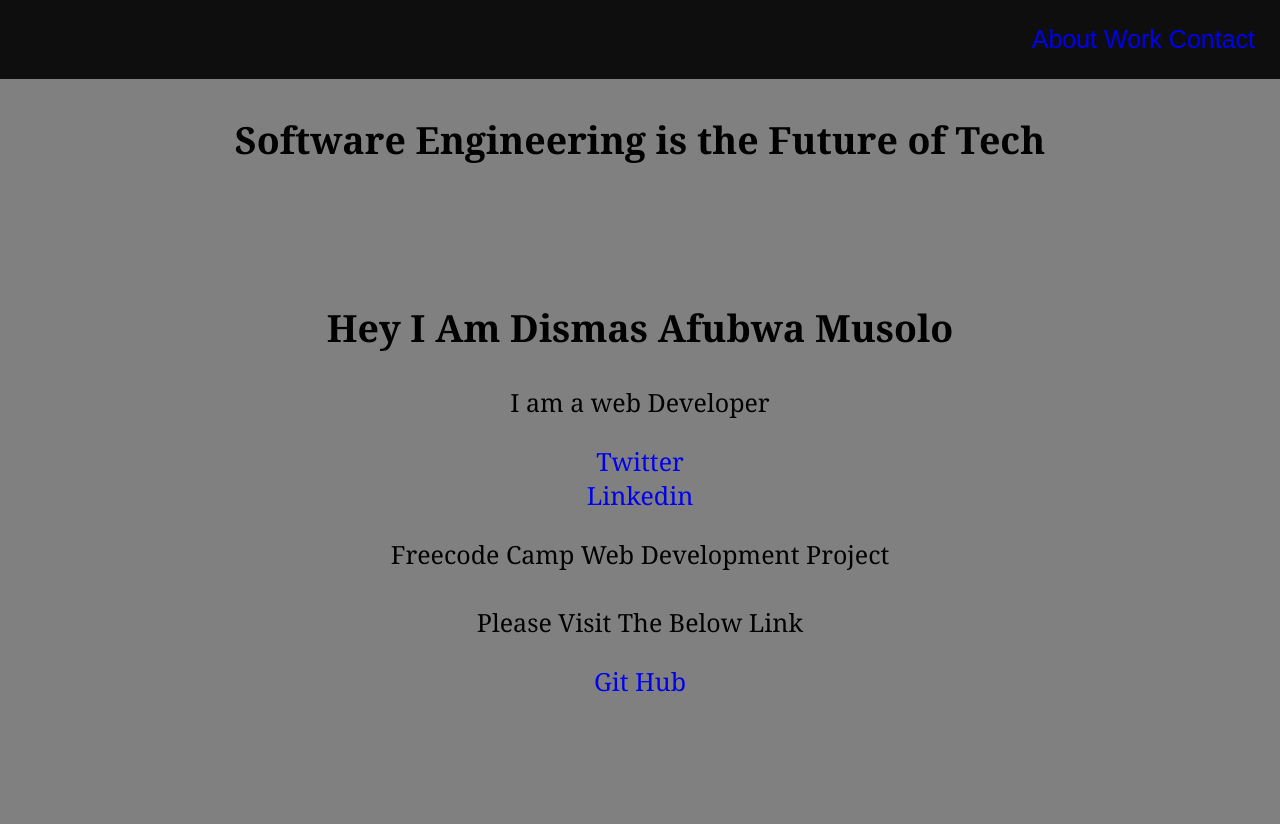
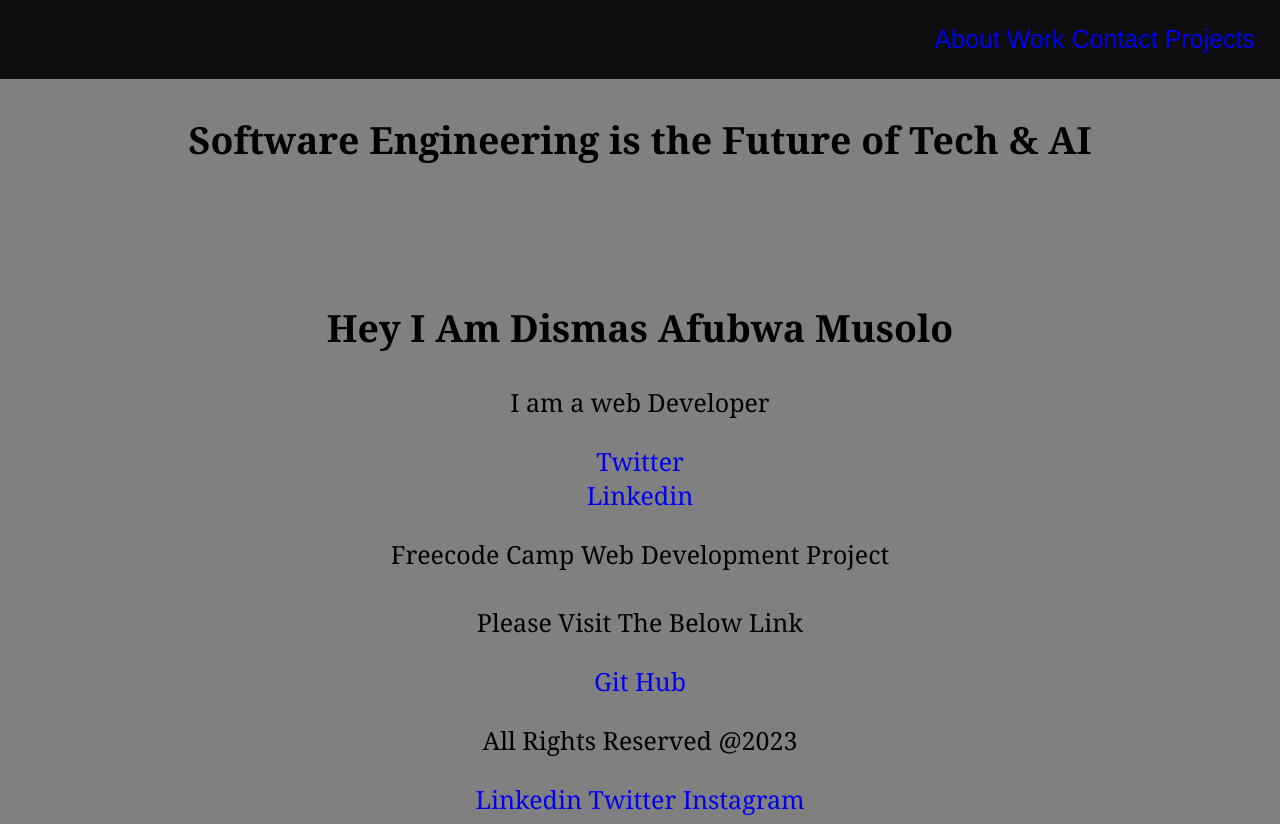
Before and after one commit to Spiff1987/Freecode-Camp-Web-Development-Project, a plain HTML site: page index.html in a window 1280 px wide. Before the commit the page ends 800 px from the top, so only its background shows below. Drawn offline with Linux system fonts and the light colour scheme.

Commit message:
css styling

```diff
--- a/index.html
+++ b/index.html
@@ -15,11 +15,12 @@
                 <a href="About.html">About</a>
                 <a href="Work.html">Work</a>
                 <a href="Contact.html">Contact</a>
+                <a href="Projects">Projects</a>
             </div>
         </nav>
     </header>
     <section id="welcome-section">
-        <h1>Software Engineering is the Future of Tech</h1>
+        <h1>Software Engineering is the Future of Tech & AI</h1>
     </section>
     <section>
         <div>
@@ -43,6 +44,13 @@
             <a id="profile-link" href="https://github.com/Spiff1987" target="_blank">Git Hub</a>
         </div>
     </section>
+    <footer>
+        <p>All Rights Reserved @2023</p>
+        <a href="#" class="fa fa-facebook"></a>
+        <a href="https://www.linkedin.com/in/dismasmusolo">Linkedin</a>
+        <a href="https://twitter.com/spiffNorlinks">Twitter</a>
+        <a href="https://www.instagram.com/general_sprich">Instagram</a>
+    </footer>
 
 
 </body>
```
Also changed, not shown: index.js (added).
